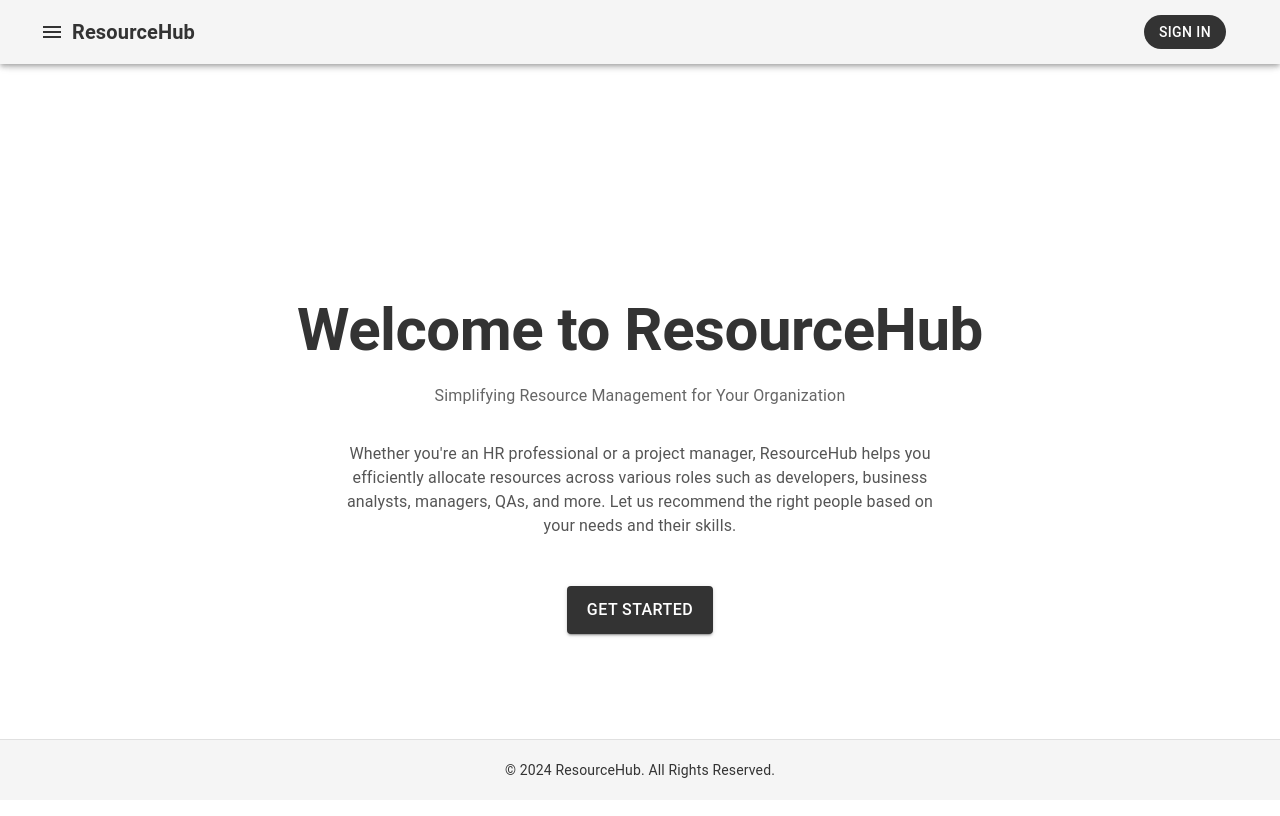
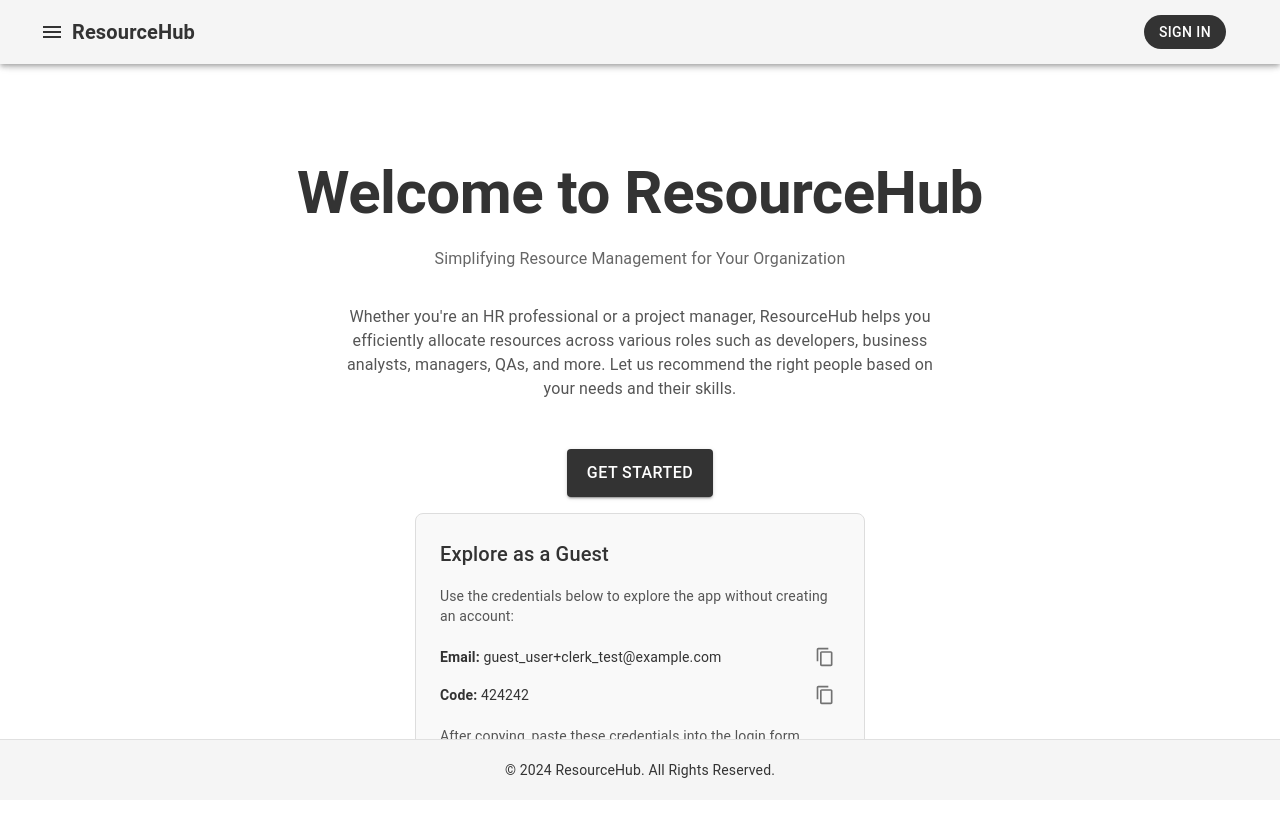
Before and after one commit to Rakshit17patel/ResourceHub-FE, a React (Create React App) app: page / in a window 1280 px wide. Shown: the top 816 px of the page. Built offline with nearby package versions, Linux system fonts and the light colour scheme; no server answers.

Commit message:
added guest login and fixed login issue

```diff
--- a/src/App.jsx
+++ b/src/App.jsx
@@ -8,6 +8,7 @@ import { AppRouter } from "./Router";
 
 
 const clerkPublishableKey = process.env.REACT_APP_CLERK_PUBLISHABLE_KEY;
+console.log(clerkPublishableKey);
 
 function App() {
   return (
--- a/src/Components/Header/Header.jsx
+++ b/src/Components/Header/Header.jsx
@@ -1,6 +1,6 @@
 import React from 'react';
 import { AppBar, Toolbar, Typography, Box, Button, IconButton } from '@mui/material';
-import { OrganizationSwitcher, useAuth } from '@clerk/clerk-react';
+import { OrganizationSwitcher, useAuth, useClerk } from '@clerk/clerk-react';
 import { UserButton } from '@clerk/clerk-react';
 import { Link } from 'react-router-dom';
 import MenuIcon from '@mui/icons-material/Menu';
@@ -10,6 +10,7 @@ import { CONSTANTS } from '../../Theme/Constants';
 const Header = () => {
   const { isLoaded, isSignedIn } = useAuth();
   const { COLORS} = CONSTANTS;
+  const clerk = useClerk();
 
   if (!isLoaded) {
     return null; // Optionally render a loading spinner here
@@ -62,7 +63,7 @@ const Header = () => {
               <>
                 <Button
                   component={Link}
-                  to={PAGE_URLS.SIGN_IN}
+                  onClick={()=>clerk.openSignIn()}
                   sx={{
                     color: COLORS.WHITE,
                     backgroundColor: COLORS.MenuIcon,
@@ -76,21 +77,7 @@ const Header = () => {
                 >
                   Sign In
                 </Button>
-                {/* <Button
-                  component={Link}
-                  to={PAGE_URLS.SIGN_UP}
-                  sx={{
-                    color: '#fff',
-                    backgroundColor: '#333', // Dark color for Sign Up (close to black)
-                    borderRadius: '20px',
-                    padding: '5px 15px',
-                    '&:hover': {
-                      backgroundColor: '#1f1f1f', // Slightly darker on hover
-                    }
-                  }}
-                >
-                  Sign Up
-                </Button> */}
+
               </>
             )}
           </Box>
--- a/src/Pages/Home/Home.jsx
+++ b/src/Pages/Home/Home.jsx
@@ -1,11 +1,43 @@
-import React from 'react';
-import { Container, Typography, Box, Button } from '@mui/material';
-import { useAuth } from '@clerk/clerk-react';
+import React, { useState } from 'react';
+import {
+  Container,
+  Typography,
+  Box,
+  Button,
+  IconButton,
+  Tooltip
+} from '@mui/material';
+import { ContentCopy as ContentCopyIcon, Check as CheckIcon } from '@mui/icons-material';
+import { useAuth, useClerk } from '@clerk/clerk-react';
 import { Link, Navigate } from 'react-router-dom';
 import { PAGE_URLS } from '../../Router/paths';
 
 const Home = () => {
   const { isLoaded, isSignedIn } = useAuth();
+  const clerk = useClerk();
+
+  // Guest user credentials
+  const guestEmail = 'guest_user+clerk_test@example.com';
+  const guestCode = '424242';
+
+  // State to handle copy feedback
+  const [copyStatus, setCopyStatus] = useState({
+    email: false,
+    code: false,
+  });
+
+  const handleCopy = (text, field) => {
+    navigator.clipboard.writeText(text)
+      .then(() => {
+        setCopyStatus(prev => ({ ...prev, [field]: true }));
+        setTimeout(() => {
+          setCopyStatus(prev => ({ ...prev, [field]: false }));
+        }, 2000); // Reset after 2 seconds
+      })
+      .catch(err => {
+        console.error('Failed to copy text: ', err);
+      });
+  };
 
   if (!isLoaded) {
     return null; // Optional loading state
@@ -45,10 +77,10 @@ const Home = () => {
       </Box>
 
       {/* Call-to-Action Buttons */}
-      <Box sx={{ display: 'flex', gap: '1rem' }}>
+      <Box sx={{ display: 'flex', gap: '1rem', flexDirection: 'column', alignItems: 'center' }}>
         <Button
           component={Link}
-          to={PAGE_URLS.SIGN_UP}
+          onClick={() => clerk.openSignIn()}
           variant="contained"
           sx={{
             backgroundColor: '#333',
@@ -62,6 +94,56 @@ const Home = () => {
         >
           Get Started
         </Button>
+
+        {/* Guest User Section */}
+        <Box
+          sx={{
+            border: '1px solid #ddd',
+            borderRadius: '8px',
+            padding: '1.5rem',
+            maxWidth: '400px',
+            textAlign: 'left',
+            backgroundColor: '#f9f9f9'
+          }}
+        >
+          <Typography variant="h6" sx={{ marginBottom: '1rem', color: '#333' }}>
+            Explore as a Guest
+          </Typography>
+          <Typography variant="body2" sx={{ color: '#555' }}>
+            Use the credentials below to explore the app without creating an account:
+          </Typography>
+          <Box sx={{ marginTop: '1rem', display: 'flex', alignItems: 'center' }}>
+            <Typography variant="body2" sx={{ color: '#333', flexGrow: 1 }}>
+              <strong>Email:</strong> {guestEmail}
+            </Typography>
+            <Tooltip title={copyStatus.email ? "Copied!" : "Copy Email"}>
+              <IconButton
+                onClick={() => handleCopy(guestEmail, 'email')}
+                aria-label="copy email"
+                size="small"
+              >
+                {copyStatus.email ? <CheckIcon color="success" /> : <ContentCopyIcon fontSize="small" />}
+              </IconButton>
+            </Tooltip>
+          </Box>
+          <Box sx={{ marginTop: '0.5rem', display: 'flex', alignItems: 'center' }}>
+            <Typography variant="body2" sx={{ color: '#333', flexGrow: 1 }}>
+              <strong>Code:</strong> {guestCode}
+            </Typography>
+            <Tooltip title={copyStatus.code ? "Copied!" : "Copy Code"}>
+              <IconButton
+                onClick={() => handleCopy(guestCode, 'code')}
+                aria-label="copy code"
+                size="small"
+              >
+                {copyStatus.code ? <CheckIcon color="success" /> : <ContentCopyIcon fontSize="small" />}
+              </IconButton>
+            </Tooltip>
+          </Box>
+          <Typography variant="body2" sx={{ marginTop: '1rem', color: '#555' }}>
+            After copying, paste these credentials into the login form.
+          </Typography>
+        </Box>
       </Box>
     </Container>
   );
--- a/src/Router/AppRouter.jsx
+++ b/src/Router/AppRouter.jsx
@@ -25,14 +25,14 @@ const AppRouter = () => {
         path={PAGE_URLS.HOME}
         element={isSignedIn ? <Navigate to={PAGE_URLS.DASHBOARD} /> : <Home />}
       />
-      <Route
+      {/* <Route
         path={PAGE_URLS.SIGN_IN}
         element={isSignedIn ? <Navigate to={PAGE_URLS.DASHBOARD} /> : <SignInPage />}
       />
       <Route
         path={PAGE_URLS.SIGN_UP}
         element={isSignedIn ? <Navigate to={PAGE_URLS.DASHBOARD} /> : <SignUpPage />}
-      />
+      /> */}
 
       {/* Protected Routes */}
       <Route
--- a/src/Router/paths.js
+++ b/src/Router/paths.js
@@ -1,7 +1,5 @@
 export const PAGE_URLS = {
   HOME: "/",
-  SIGN_IN: "/sign-in",
-  SIGN_UP: "/sign-up",
   DASHBOARD: "/dashboard",
   RESOURCES: "/resources",
   PROJECTS: "/projects",
```
